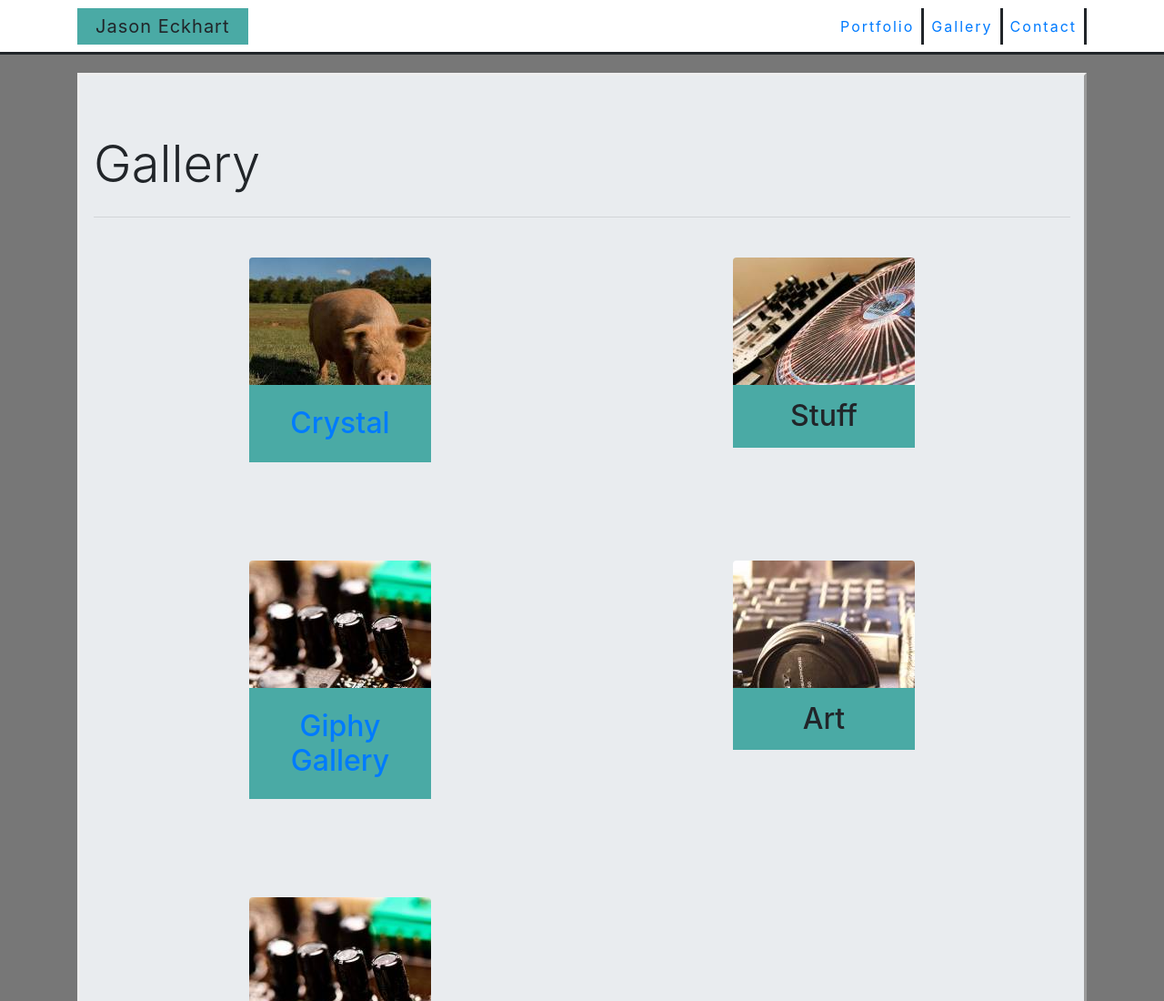
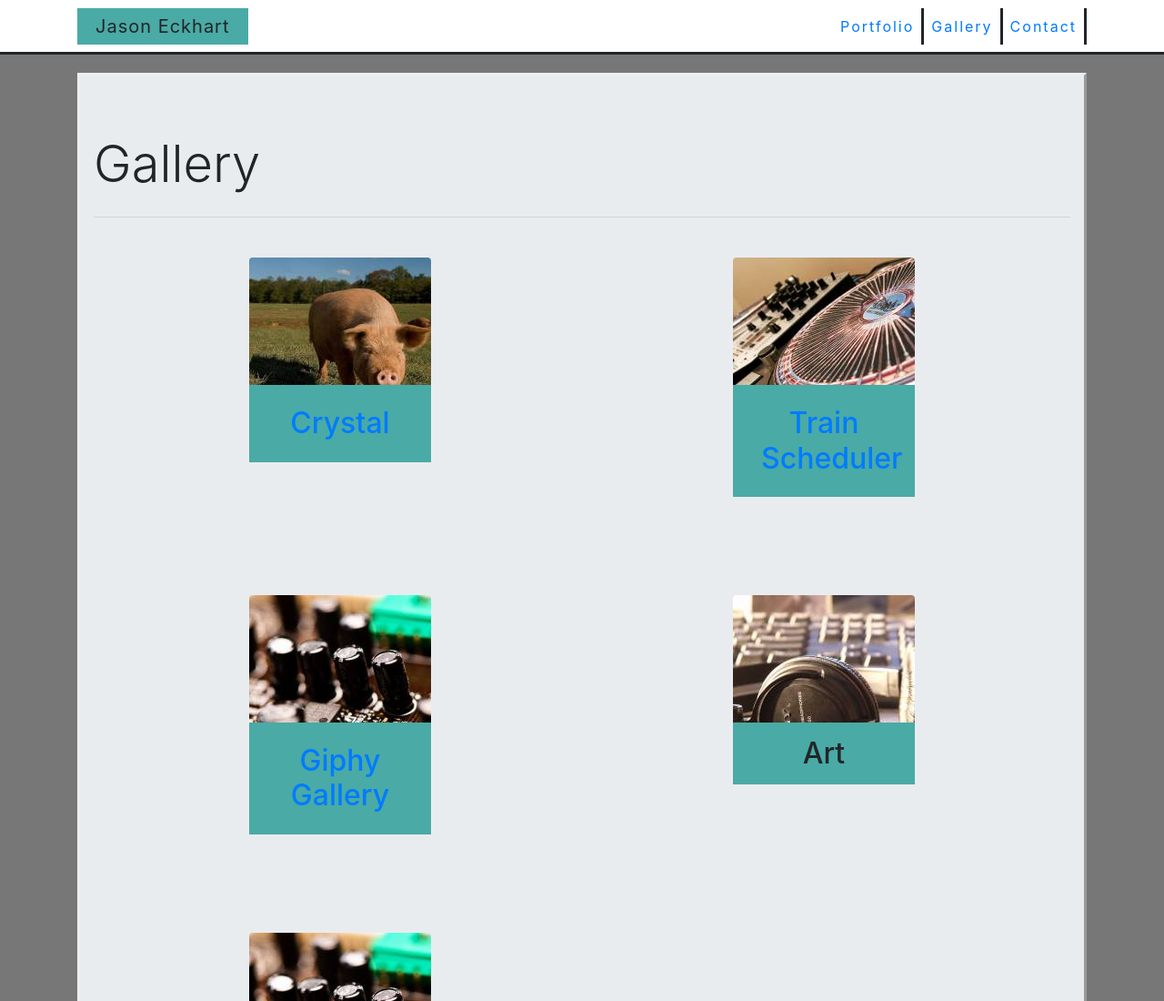
Before and after one commit to Jeckhart582/Bootstrap-Portfolio, a plain HTML site: page portfolio.html in a window 1280 px wide. Shown: the top 1100 px of the page at 91% size. Drawn offline with nearby package versions, Linux system fonts and the light colour scheme.

Commit message:
Added links

```diff
--- a/portfolio.html
+++ b/portfolio.html
@@ -46,7 +46,7 @@
                         </div>
                         <div class="col-sm-6">
                             <img class="rounded mx-auto d-block" src="assets/images/technics-q-c-200-200-2.jpg" alt="">
-                            <h2> Stuff </h2>
+                            <h2> <a class="nav-link" href="https://jeckhart582.github.io/Train-Firebase/">Train Scheduler</a> </h2>
                         </div>
                     </div>
                     <div class="row">
```
